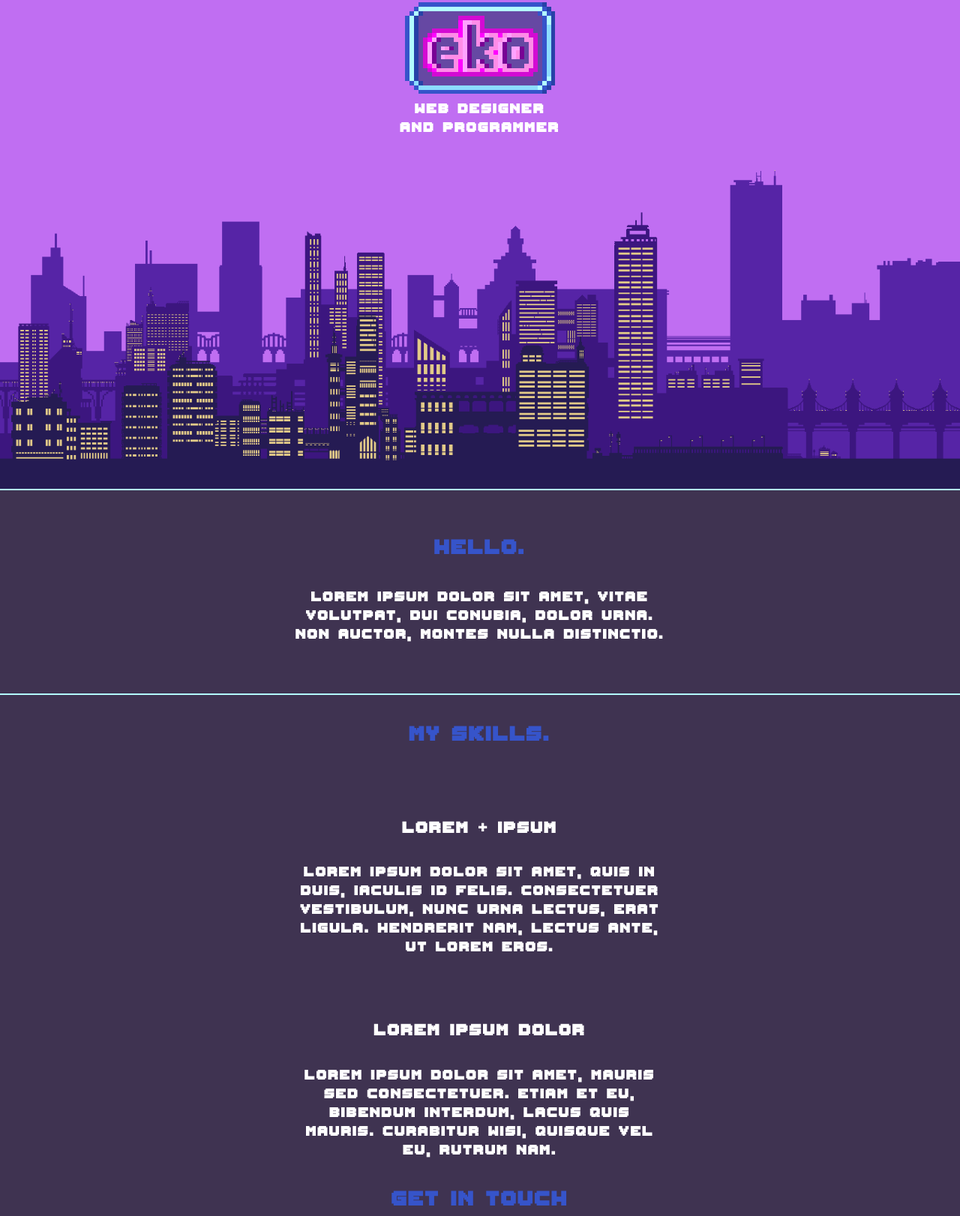
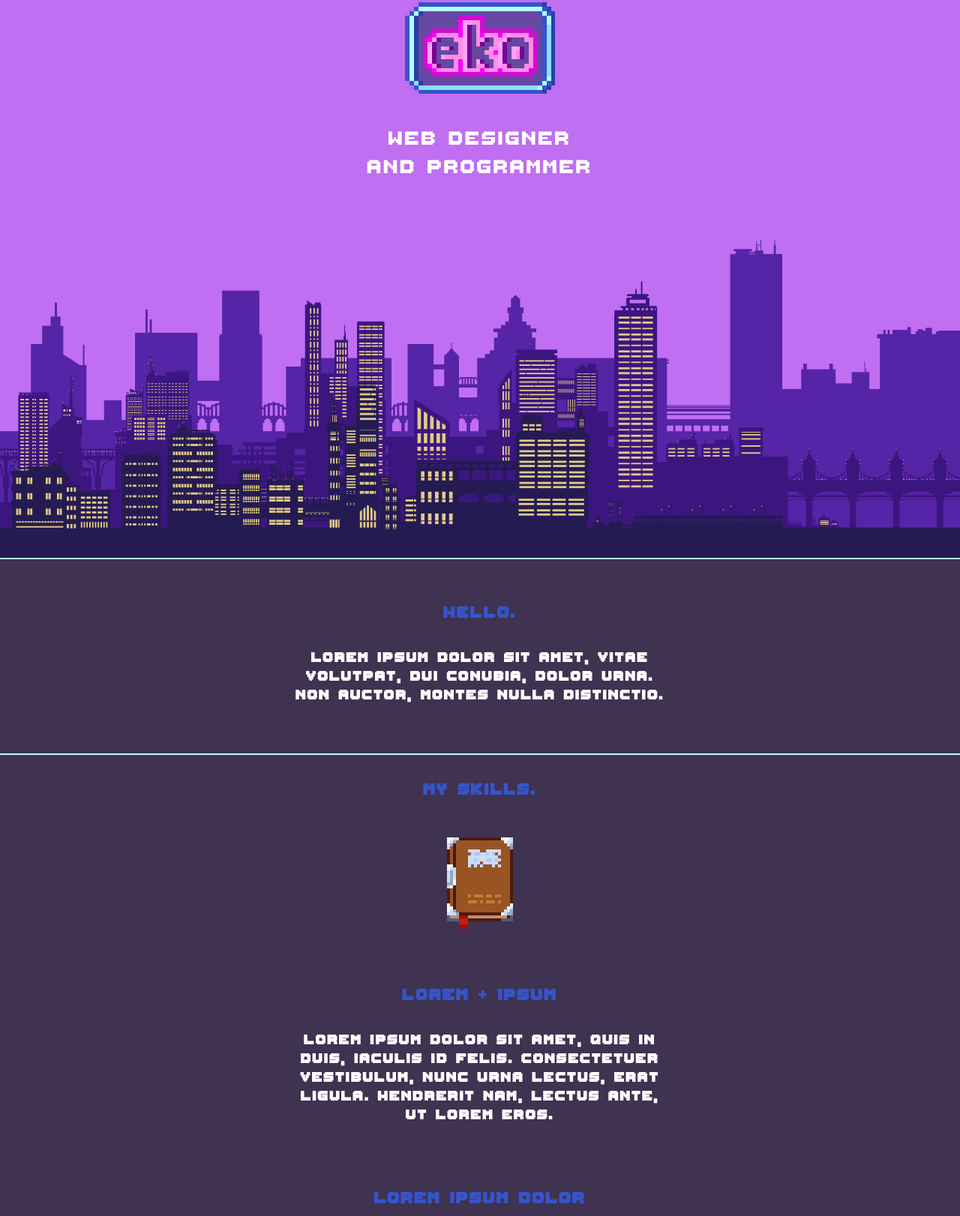
Before and after one commit to ernestoborges/eko, a plain HTML site: page index.html in a window 1280 px wide. Shown: the part 111-1733 px from the top of the page at 75% size. Drawn offline with Linux system fonts and the light colour scheme.

Commit message:
Add files via upload

```diff
--- a/css/styles.css
+++ b/css/styles.css
@@ -35,6 +35,19 @@ h1 {
 	margin-bottom: 0px;
 }
 h2 {
+	color: white;
+	font-size: 2.5rem;
+	font-weight: normal;
+}
+h3 {
+	color: #3654ca;
+}
+
+p {
+	color: white;
+}
+
+a {
 	color: #3654ca;
 }
 
--- a/index.html
+++ b/index.html
@@ -14,15 +14,17 @@
 	</div>
 	<div class="top-container">
 		<img class="ico-eko" src="Imagens/ico-eko.png">
-		<br>Web Designer<br>
-		and Programmer
+		<h2>
+			Web Designer<br>
+			and Programmer
+		</h2>
 		<img class="city" src="Imagens/city-sem-fundo.png">
 	</div>
 	<div class="middle-container">
 	  	<div class="profile">
 		    <article>
 		    	<img src="" alt="">
-		    	<h2>Hello.</h2>
+		    	<h3>Hello.</h3>
 		    	<p>Lorem ipsum dolor sit amet, vitae volutpat, dui conubia, dolor urna. Non auctor, montes nulla distinctio.</p>
 		   		<br>
 		    </article>
@@ -30,7 +32,10 @@
 		<hr>
 		<div class="skills">
 			<article>
-			    <h2>My Skills.</h2>
+			    <h3>My Skills.</h3>
+			    <div class="container-ico-book">
+			    	 <img src='Imagens/book.png' onmouseover="this.src='Imagens/book-pages.gif';" onmouseout="this.src='Imagens/book.png';" />
+			    </div>
 			    <div class="skill-row">
 			      <img class="" src="" alt="">
 			      <h3>Lorem & Ipsum</h3>
@@ -45,7 +50,10 @@
 	  	</div>
 	  	<div class="contact-me">
 	  		<article>
-		  		<h2>Get In Touch</h2>
+		  		<h3>Get In Touch</h3>
+		  		<div class="container-ico-smartphone">
+			    	 <img src='Imagens/smartphone.png' onmouseover="this.src='Imagens/smartphone-pages.gif';" onmouseout="this.src='Imagens/smartphone.png';" />
+			    </div>
 				<h3>Lorem ipsum dolor sit amet, non elit.</h3>
 				<p>Lorem ipsum dolor sit amet, in quis, aenean amet. Phasellus sodales, tellus donec dui, ornare erat.</p>
 				<a class="btn" href="mailto:name@email.com">CONTACT ME</a>
```
Also changed, not shown: Imagens/book-pages.gif (added), Imagens/book.png (added), Imagens/smartphone-pages.gif (added), Imagens/smartphone.png (added).
